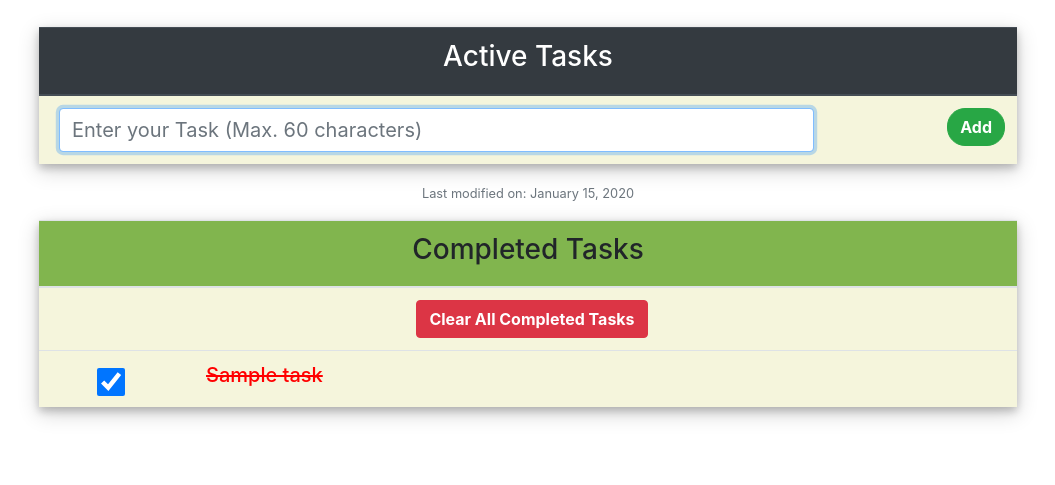
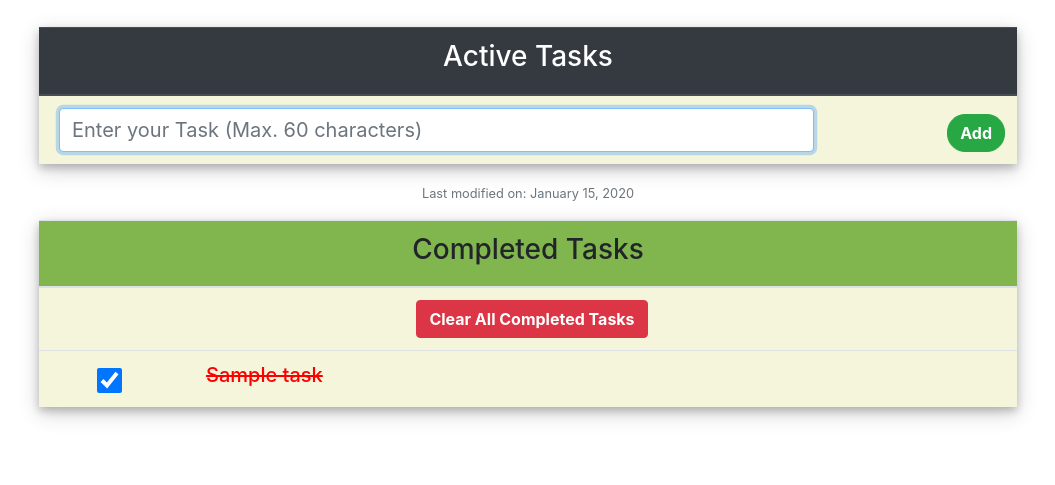
Before and after one commit to AkselSoft-Hub/to_do_app, a Django app: page /tasks/ in a window 1280 px wide. Shown: the part 83-568 px from the top of the page, without its empty margins (112-1167 px from the left). Run offline with Django 3.2, Linux system fonts and the light colour scheme; a user stored in the database is signed in; tables that the repository leaves empty hold one stand-in row (values such as "Sample post"); grey boxes marked "Sample" are stand-in pictures; some libraries are stand-ins or nearby versions.

Commit message:
Fixed UI Issues

```diff
--- a/to_do/static/to_do_app/main.css
+++ b/to_do/static/to_do_app/main.css
@@ -12,11 +12,12 @@
 .table td {
     padding-left: 20px;
     background-color: beige;
+    vertical-align: -webkit-baseline-middle;
 }
 
 .form-check-input {
-    width: 28px;
-    height: 28px;
+    width: 25px;
+    height: 25px;
 }
 
 .form-control {
```
